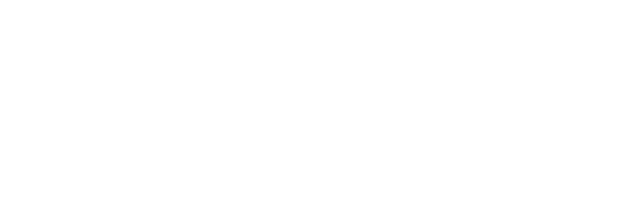
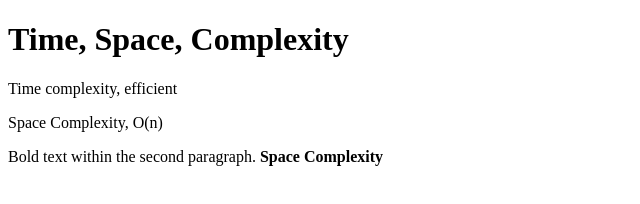
Before and after one commit to acciojob/time-and-space-complexity-Srikanth-madasu, a website: page main.html in a window 1280 px wide. Shown: the whole page, without its empty margins (0-640 px from the left). Drawn offline with Linux system fonts and the light colour scheme.

Commit message:
created a submission

```diff
--- a/main.html
+++ b/main.html
@@ -7,6 +7,11 @@
 </head>
 
 <body>
+	<h1>Time, Space, Complexity</h1>
+	<p>Time complexity, efficient</p>
+	<p>Space Complexity, O(n)</p>
+	<p>Bold text within the second paragraph. <b>Space Complexity</b></p>
+
 	<!-- the entire body must be written by student -->
     <script type="text/javascript" src="./script.js">
 </script>
```
